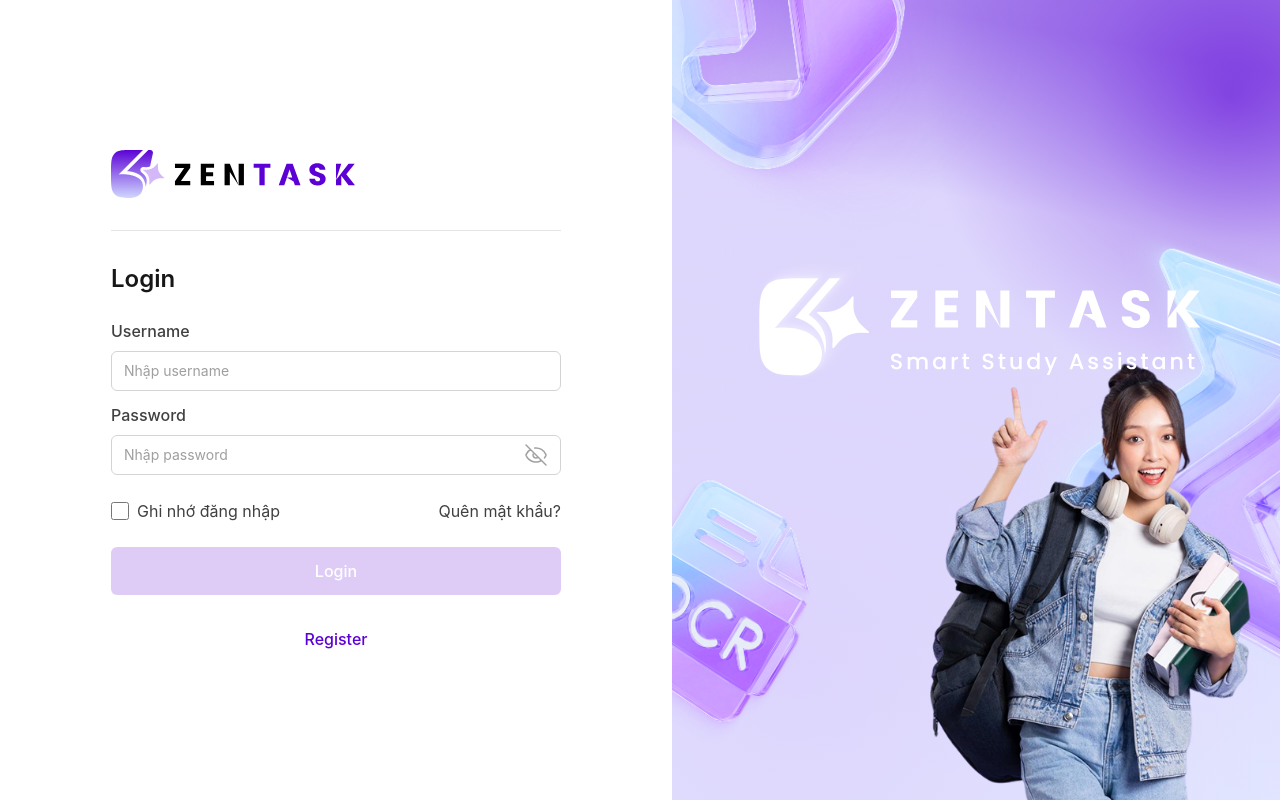
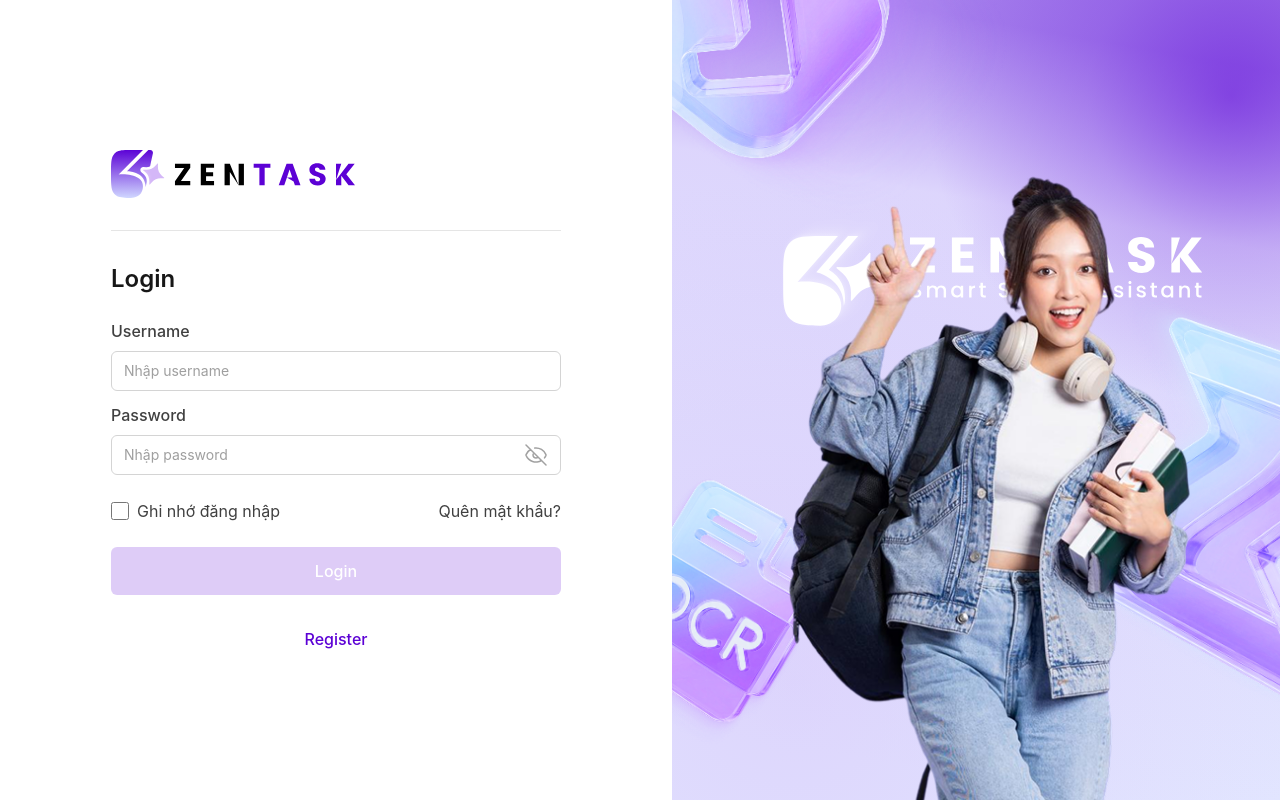
Before and after one commit to dungglake/Smart-Study-Assistant, a Vue app in the folder frontend/zentask-dashboard/: page /login in a window 1280 px wide. Built offline with nearby package versions, Linux system fonts and the light colour scheme; a web font is replaced by a local one.

Commit message:
update feature UI

```diff
--- a/frontend/zentask-dashboard/src/icons/index.ts
+++ b/frontend/zentask-dashboard/src/icons/index.ts
@@ -12,6 +12,7 @@ import BellIcon from '@/assets/icon/iconsax-bell-xnzimhdd-.svg'
 
 // login assets
 import LoginEyeOffIcon from '@/assets/icon/eye-off.svg'
+import LoginEyeOnIcon from '@/assets/icon/eye.svg'
 import LoginLogoMark from '@/assets/icon/Group 19.svg'
 import LoginLogoText from '@/assets/icon/Group 7.svg'
 
@@ -37,6 +38,7 @@ export {
     SearchIcon,
     BellIcon,
     LoginEyeOffIcon,
+    LoginEyeOnIcon,
     LoginLogoMark,
     LoginLogoText,
     LoginHeroImage,
--- a/frontend/zentask-dashboard/src/views/LoginView.vue
+++ b/frontend/zentask-dashboard/src/views/LoginView.vue
@@ -3,6 +3,7 @@ import { computed, ref } from 'vue'
 import { useRouter } from 'vue-router'
 import {
   LoginEyeOffIcon,
+  LoginEyeOnIcon,
   LoginLogoMark,
   LoginLogoText,
   LoginHeroImage,
@@ -104,9 +105,9 @@ const handleLogin = () => {
                         @click="showPassword = !showPassword"
                       >
                         <img
-                          :src="LoginEyeOffIcon"
+                          :src="showPassword ? LoginEyeOnIcon : LoginEyeOffIcon"
                           alt="Toggle password"
-                          class="h-6 w-6"
+                          class="h-6 w-6 cursor-pointer"
                         />
                       </button>
                     </div>
@@ -134,7 +135,7 @@ const handleLogin = () => {
 
                 <button
                   type="button"
-                  class="text-right text-base leading-6 text-[#404040]"
+                  class="text-right text-base leading-6 text-[#404040] cursor-pointer hover:underline"
                 >
                   Quên mật khẩu?
                 </button>
@@ -169,79 +170,59 @@ const handleLogin = () => {
       <!-- RIGHT PANEL -->
       <div class="relative hidden flex-1 overflow-hidden lg:block">
         <div class="absolute inset-0 bg-[#E2E6FF]"></div>
-        <div
-          class="absolute inset-0 bg-[linear-gradient(10deg,rgba(207,214,255,0)_8%,rgba(212,183,248,0.35)_72%,rgba(93,5,214,0.45)_92%)]">
-        </div>
+        <div class="absolute inset-0 bg-[linear-gradient(10deg,rgba(207,214,255,0)_8%,rgba(212,183,248,0.35)_72%,rgba(93,5,214,0.45)_92%)]"></div>
+        <div class="absolute inset-0 bg-[radial-gradient(circle_at_92%_12%,rgba(93,5,214,0.55)_0%,rgba(93,5,214,0.22)_16%,transparent_34%)]"></div>
+        <div class="absolute inset-0 bg-[radial-gradient(circle_at_20%_85%,rgba(212,183,248,0.35)_0%,rgba(207,214,255,0)_60%)]"></div>
 
-        <!-- Radial tím đậm phía phải -->
-        <div
-          class="absolute inset-0
-          bg-[radial-gradient(circle_at_92%_12%,rgba(93,5,214,0.55)_0%,rgba(93,5,214,0.22)_16%,transparent_34%)]">
-        </div>
-
-        <!-- Glow nhẹ phía trái dưới -->
-        <div
-          class="absolute inset-0 bg-[radial-gradient(circle_at_20%_85%,rgba(212,183,248,0.35)_0%,rgba(207,214,255,0)_60%)]">
-        </div>
-
-        <!-- Large background shapes -->
         <img
           :src="LoginHeroShape"
           alt="Top shape"
-          class="pointer-events-none absolute left-0 top-0 z-10 w-[260px] object-contain xl:w-[450px]"
+          class="pointer-events-none absolute left-0 top-0 z-10 w-[180px] lg:w-[240px] xl:w-[420px] object-contain"
         />
 
         <img
           :src="LoginGlowShape"
           alt="Bottom left glow"
-          class="pointer-events-none absolute bottom-0 left-0 z-10 w-[210px] object-contain xl:w-[220px]"
+          class="pointer-events-none absolute bottom-0 left-0 z-10 w-[140px] lg:w-[180px] xl:w-[220px] object-contain"
         />
 
         <img
           :src="LoginCardShape"
           alt="Right card shape"
-          class="pointer-events-none absolute bottom-[70px] right-0 z-10 w-[230px] object-contain xl:w-[370px]"
+          class="pointer-events-none absolute bottom-[40px] right-0 z-10 w-[170px] lg:w-[210px] xl:w-[340px] object-contain"
         />
 
-        <!-- Main character -->
-        <div class="absolute top-[250px] right-[-80px] z-20 flex h-[85%] items-end">
+        <!-- Logo -->
+        <div class="absolute z-20 left-[6%] top-[110px] lg:left-[8%] lg:top-[130px] xl:left-[18%] xl:top-[210px]">
+          <div class="flex items-center gap-2 lg:gap-3 xl:gap-4">
+            <img
+              :src="LoginLogoText"
+              alt="Zentask mark"
+              class="h-[68px] lg:h-[88px] xl:h-[120px] w-auto shrink-0 object-contain brightness-0 invert"
+            />
+
+            <div class="flex flex-col justify-center">
+              <img
+                :src="Zentask"
+                alt="Zentask"
+                class="block h-[22px] lg:h-[28px] xl:h-[36px] w-auto"
+              />
+              <img
+                :src="SmartStudyAssistant"
+                alt="Smart Study Assistant"
+                class="mt-2 block h-[14px] lg:h-[17px] xl:h-[22px] w-auto"
+              />
+            </div>
+          </div>
+        </div>
+
+        <!-- Character -->
+        <div class="absolute bottom-0 right-0 z-20">
           <img
             :src="LoginHeroImage"
             alt="Login hero image"
-            class="h-full w-auto object-contain scale-80"
+            class="max-h-[68vh] lg:max-h-[75vh] xl:max-h-[85vh] w-auto object-contain translate-x-[-40px] lg:translate-x-[-20px]"
           />
-        </div>
-
-        <!-- White logo block -->
-        <div class="absolute top-[250px] z-20 flex items-start left-[14%] gap-3">
-          <!-- Left mark/icon -->
-          <img
-            :src="LoginLogoText"
-            alt="Zentask mark"
-            class="h-[130px] w-auto object-contain brightness-0 invert shrink-0"
-          />
-
-          <!-- Right text -->
-          <div class="flex flex-col items-start pt-[40px]">
-            <div class="flex items-center leading-none">
-              <img
-                :src="Zentask"
-                alt="Zentask"
-                class="block h-[38px] w-auto"
-              />
-
-            </div>
-
-            <div class="mt-4 flex items-center leading-none">
-              <div class="flex items-center">
-                <img
-                  :src="SmartStudyAssistant"
-                  alt="Smart Study Assistant"
-                  class="mt-2 block h-[23px] w-auto"
-                />
-              </div>
-            </div>
-          </div>
         </div>
       </div>
     </div>
```
Also changed, not shown: frontend/zentask-dashboard/src/assets/icon/eye.svg (added).
